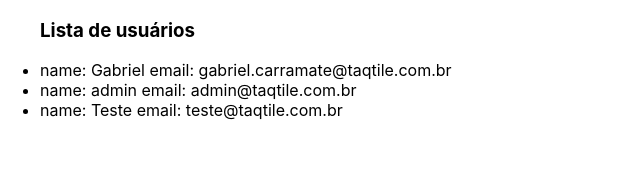
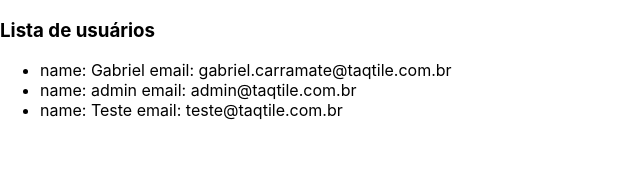
Before and after one commit to indigotech/onboard-gabriel-carramate, a React (Create React App) app: page /home in a window 1280 px wide. Shown: the top 170 px of the page, without its empty margins (0-640 px from the left). Built offline with nearby package versions, Linux system fonts and the light colour scheme.

Commit message:
minor fixes and code cleaning

```diff
--- a/src/Pages/HomePage.tsx
+++ b/src/Pages/HomePage.tsx
@@ -20,13 +20,19 @@ const list = [
 
 export function HomePage() {
   return (
-    <ul>
+    <div>
       <h3>Lista de usuários</h3>
-    {list.map(item => (
-      <li key={item.id}>
-        <div>name: {item.username} email: {item.useremail}</div>
-      </li>
-    ))}
-  </ul>
+
+      <ul>
+        {list.map((item) => (
+          <li key={item.id}>
+            <div>
+              name: {item.username} email: {item.useremail}
+            </div>
+          </li>
+        ))}
+      </ul>
+
+    </div>
   );
 }
```
